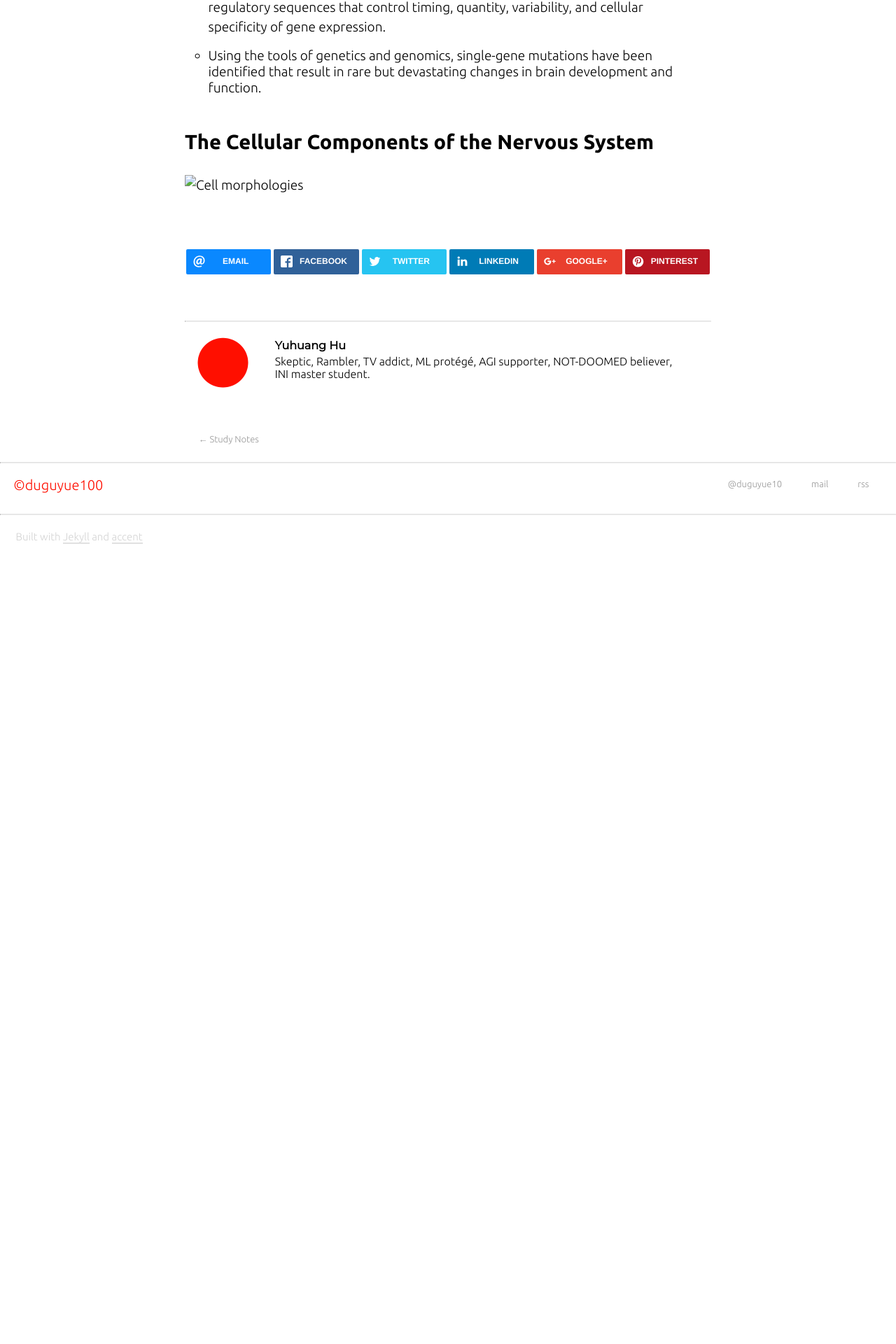
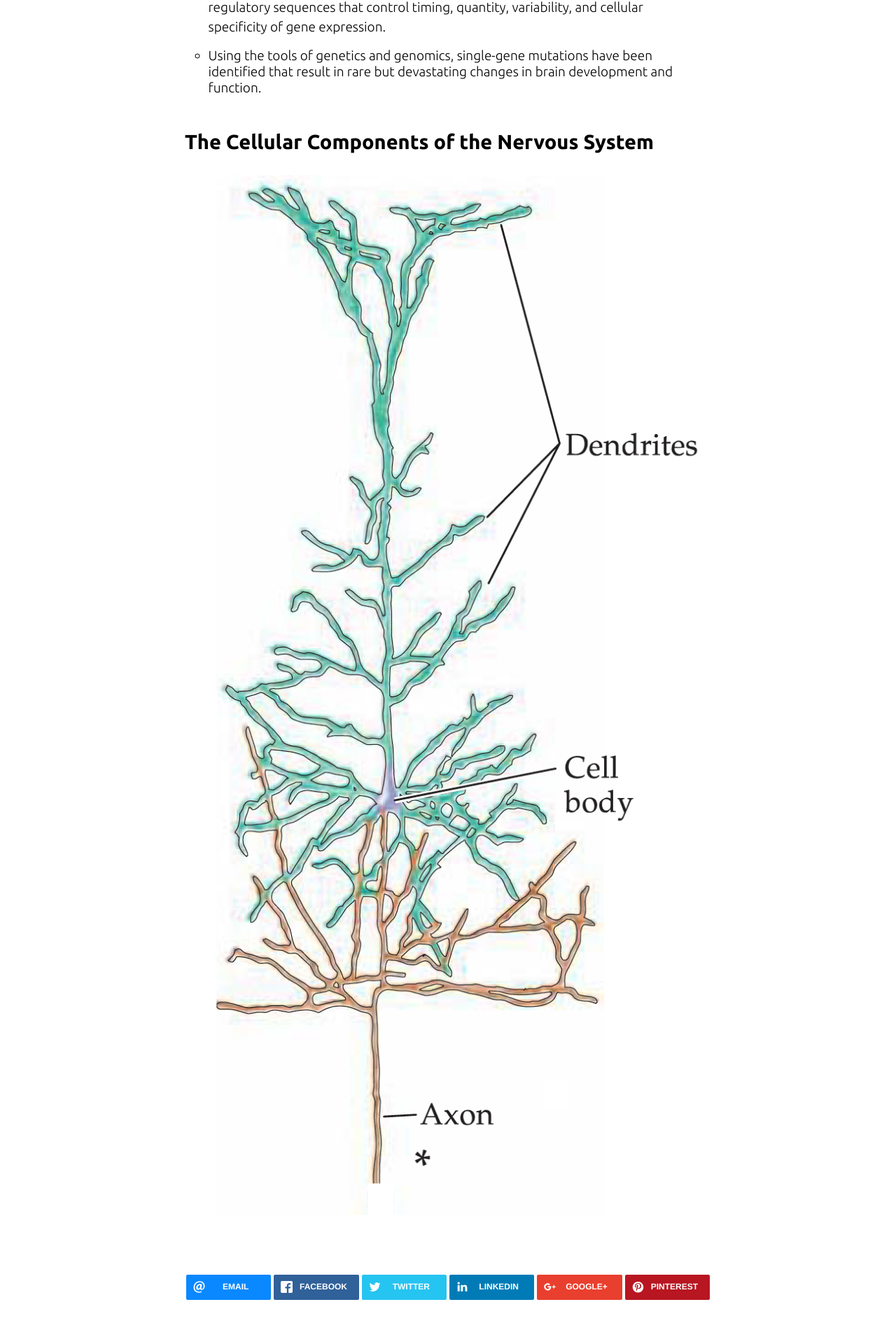
Before and after one commit to duguyue100/study-notes, a Jekyll site: the page built from _posts/2016-09-20-BIO343-week-1-notes.md, in a window 1280 px wide. Shown: the part 986-2906 px from the top of the page at 70% size. Built offline with Jekyll 4.4.1, drawn with Linux system fonts in a browser that asks for light colours; nearby versions of some CDN libraries; before the commit the page ends 1807 px from its top, so only the background shows below that.

Commit message:
fix image link

```diff
--- a/_posts/2016-09-20-BIO343-week-1-notes.md
+++ b/_posts/2016-09-20-BIO343-week-1-notes.md
@@ -34,4 +34,4 @@ title: BIO343 Week 1 Notes
 
 ### The Cellular Components of the Nervous System
 
-![Cell morphologies]({{ site.baseurl }}/images/bio-images/chapter1-1.png)
+![Cell morphologies]({{ site.baseurl }}/images/bio-imgs/chapter1-1.png)
```
